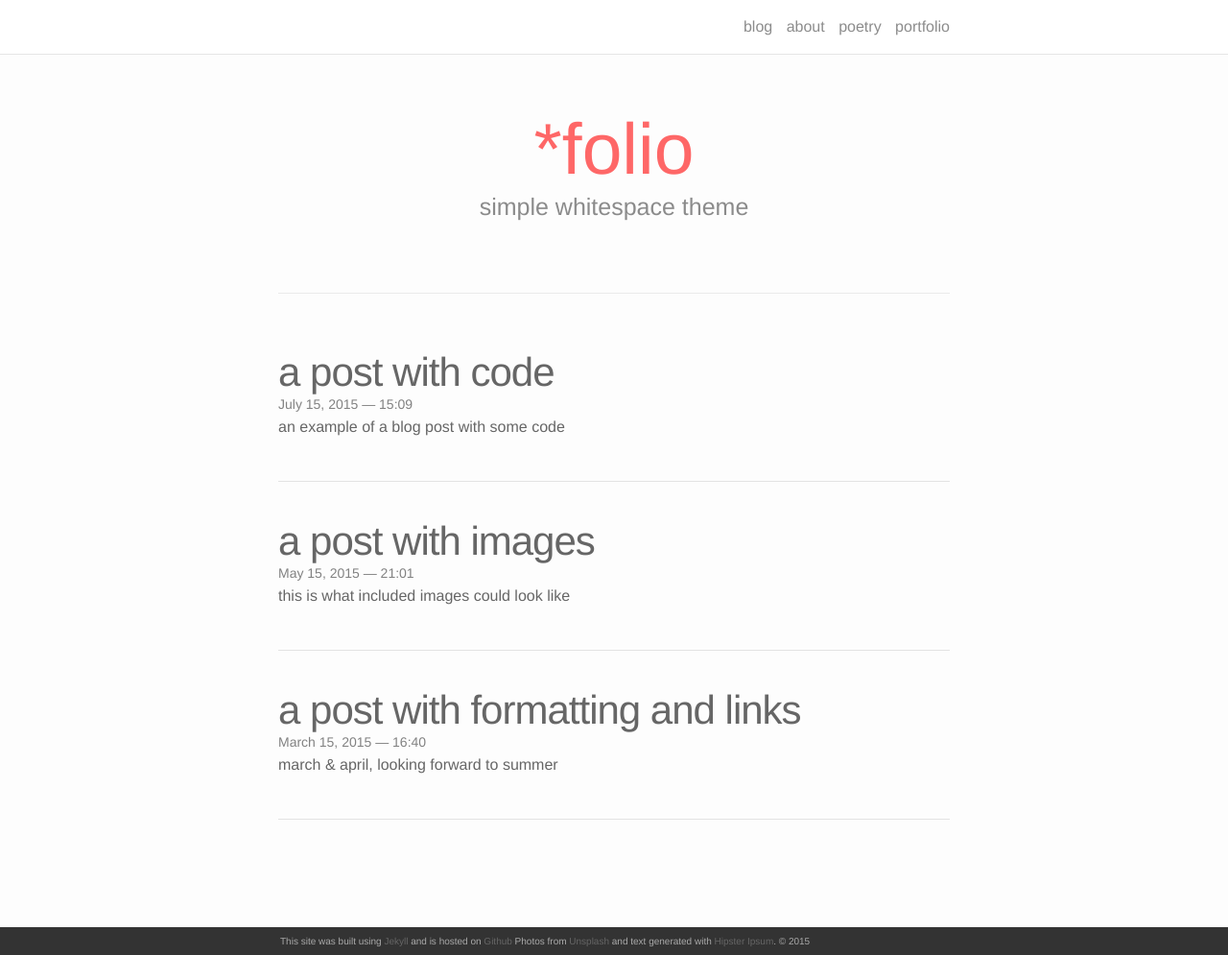
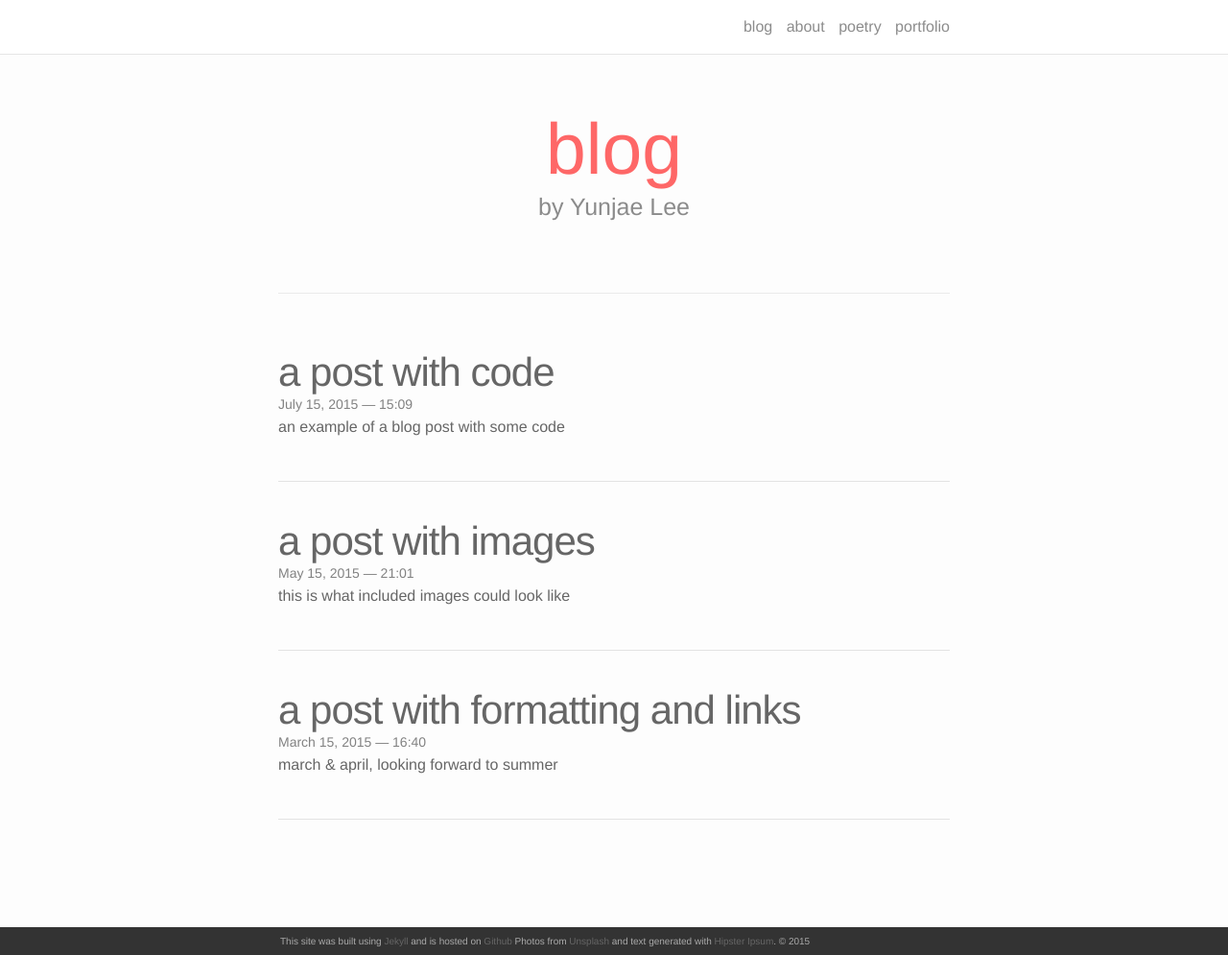
Before and after one commit to yunjae2/yunjae2.github.io, a Jekyll site: the page built from index.html, in a window 1280 px wide and 995 px high. Shown: the whole window at 96% size. Built offline with Jekyll 4.4.1, drawn with Linux system fonts in a browser that asks for light colours; nearby versions of some CDN libraries; the list of posts is cut into pages by our own code.

Commit message:
Set title of blog

```diff
--- a/index.html
+++ b/index.html
@@ -3,8 +3,8 @@ layout: default
 ---
 
 <div class="header-bar">
-  <h1>*folio</h1>
-  <h2>simple whitespace theme</h2>
+  <h1>blog</h1>
+  <h2>by Yunjae Lee</h2>
   <br/>
   <hr>
   <br/>
```
